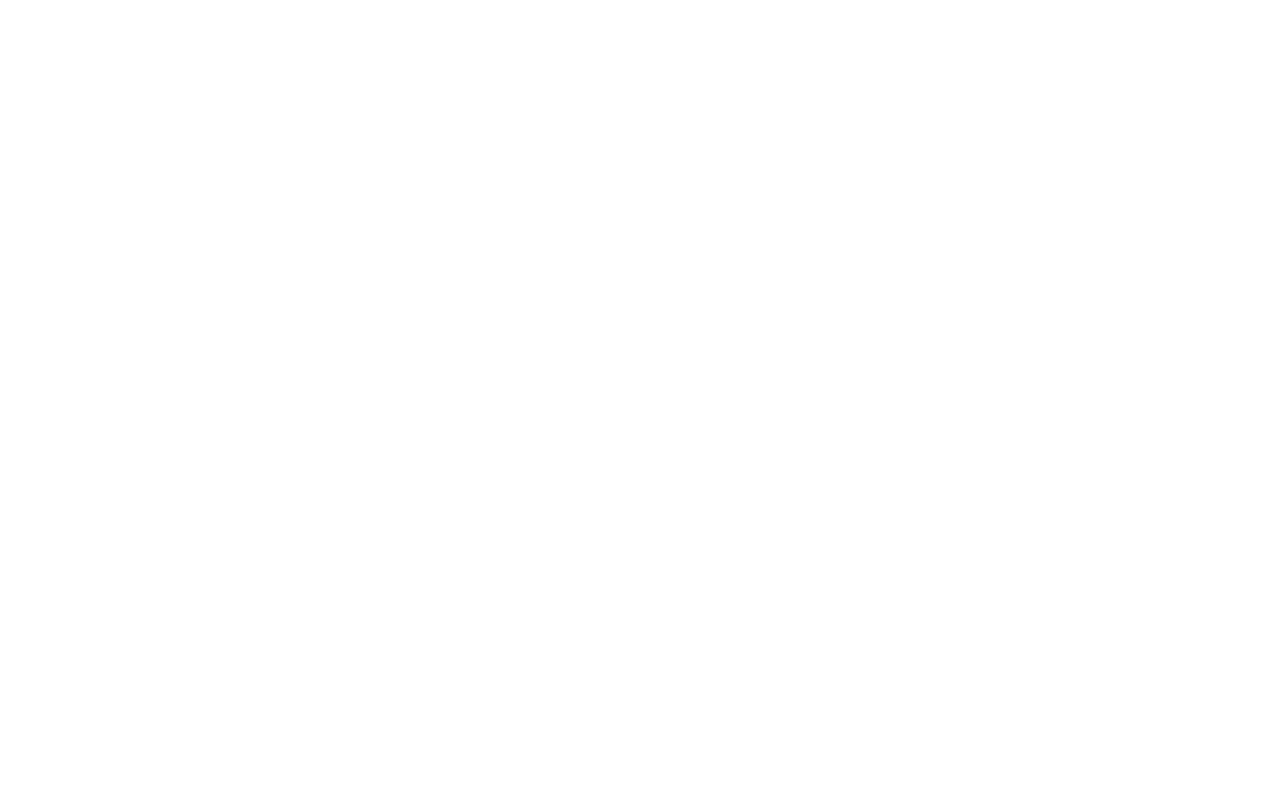
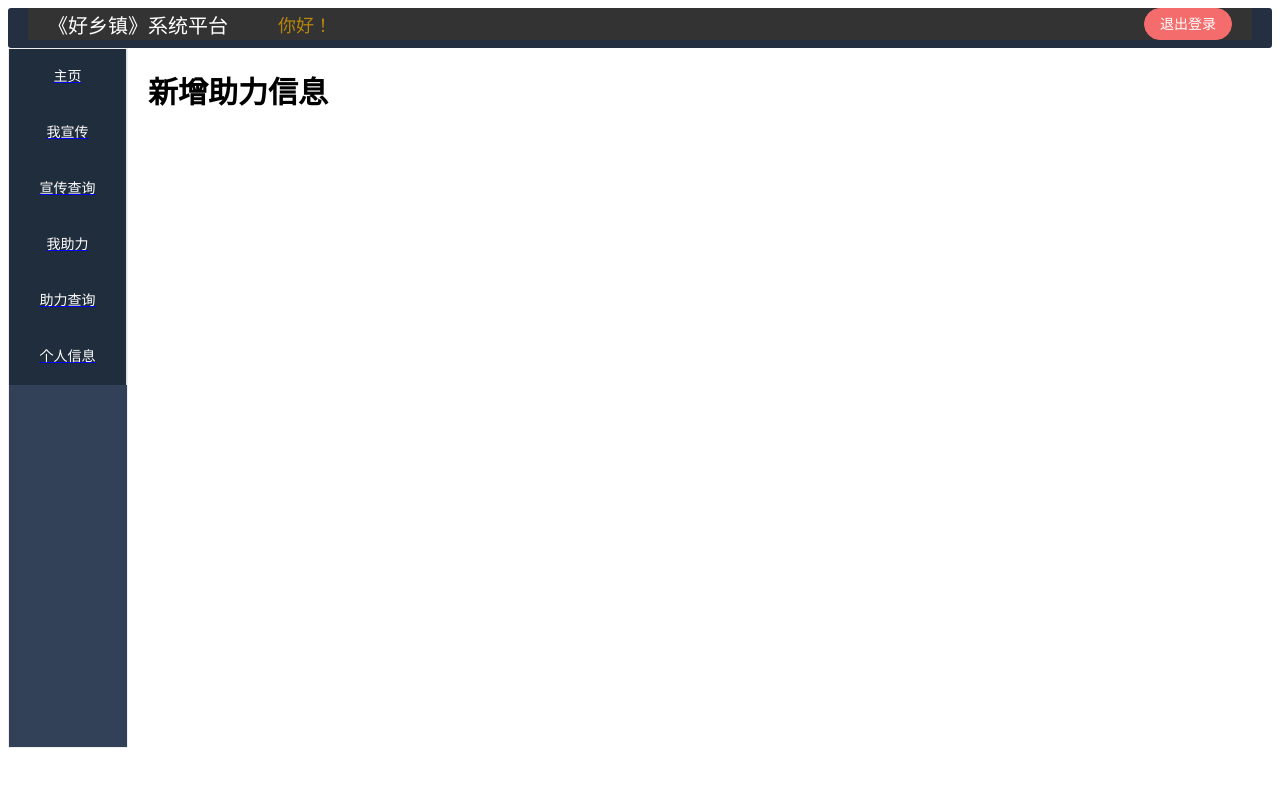
Before and after one commit to CYHone/vue-fineTownShip, a Vue app: page /addSupport in a window 1280 px wide. Before the commit this address had no page. Shown: the top 786 px of the page. Built offline with nearby package versions, Linux system fonts and the light colour scheme.

Commit message:
新增助力信息页面搭建

```diff
--- a/src/router/index.js
+++ b/src/router/index.js
@@ -57,7 +57,12 @@ const router = createRouter({
           name: 'queryWaitHandle',
           component: () => import('../views/components/queryWaitHandle.vue')
          },
-      ]
+         {
+          path: '/addSupport',
+          name: 'addSupport',
+          component: () => import('../views/components/addSupport.vue')
+         },
+        ]
     }
   ],
 })
--- /dev/null
+++ b/src/views/components/addSupport.vue
@@ -0,0 +1,19 @@
+<template>
+    <div>
+      <span style="font-size: 30px; font-weight: bold; padding-right: 50px;">新增助力信息</span>
+    </div>
+
+
+  </template>
+
+  <script setup>
+  import { ref } from 'vue';
+  import axios from "@/utils/axios-config";
+  import { ElNotification } from "element-plus";
+  import { useRouter } from 'vue-router';
+
+  </script>
+
+  <style scoped>
+  /* 可以根据需要添加自定义样式 */
+  </style>
--- a/src/views/components/queryWaitHandle.vue
+++ b/src/views/components/queryWaitHandle.vue
@@ -1,6 +1,8 @@
 <template>
     <div>
       <span style="font-size: 30px; font-weight: bold; padding-right: 50px;">助力信息</span>
+      <el-button  type="success" size="mini" @click="add">新增助力信息</el-button>
+
       <el-table :data="supportList" style="width: 100%">
         <el-table-column prop="stitle" label="助力标题"  width="150"></el-table-column>
         <el-table-column prop="suserName" label="助力用户名"  width="100"></el-table-column>
@@ -41,6 +43,8 @@
   import axios from '@/utils/axios-config';
   import { ElNotification } from 'element-plus';
   import { getImageUrl } from "@/utils/url-utils";
+  import { useRouter } from 'vue-router';
+  const router = useRouter();
 
   const supportList = ref([]);
 
@@ -95,6 +99,9 @@
       message: `处理了助力信息: ${row.stitle}`,
     });
   };
+  const add = () => {
+    router.push('/addSupport');
+  };
   </script>
 
   <style scoped>
```
Also changed, not shown: src/views/components/querySupport.vue (line endings or trailing spaces).
